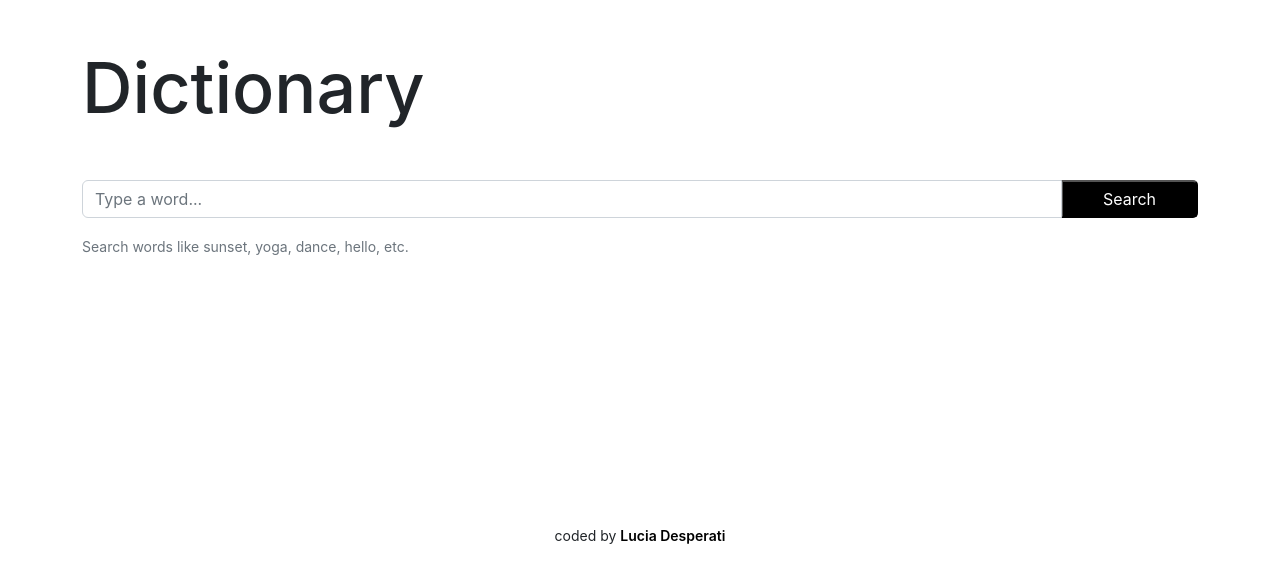
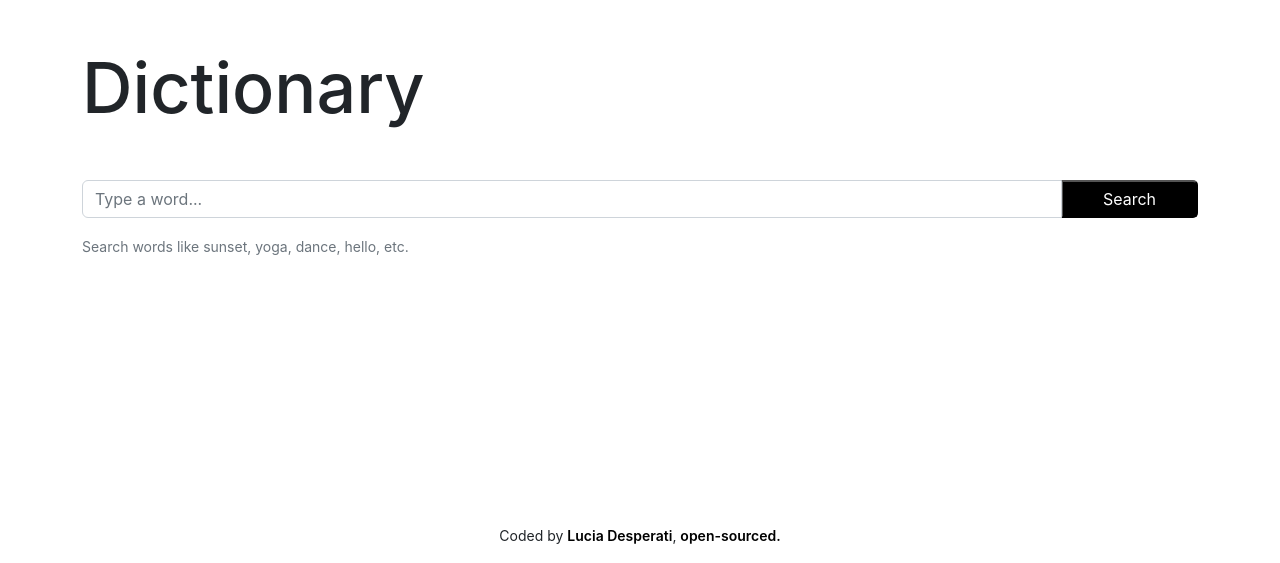
Before and after one commit to luciadesperati/dictionary-project-react, a React (Create React App) app: page / in a window 1280 px wide. Shown: the part 253-816 px from the top of the page. Built offline with nearby package versions, Linux system fonts and the light colour scheme; the HTML template or start-up script is replaced by a standard one.

Commit message:
footer updated with GitHub

```diff
--- a/src/App.js
+++ b/src/App.js
@@ -10,7 +10,7 @@
 
       <footer className="footer mt-auto text-center py-3">
         <span className="footer-text">
-          coded by{" "}
+          Coded by{" "}
           <a
             href="https://luciadesperati.com"
             target="_blank"
@@ -19,6 +19,15 @@
           >
             Lucia Desperati
           </a>
+          ,{" "}
+          <a
+            href="https://github.com/luciadesperati/dictionary-project-react"
+            target="_blank"
+            rel="noreferrer"
+            className="footer-link"
+          >
+            open-sourced.
+          </a>
         </span>
       </footer>
     </div>
```
